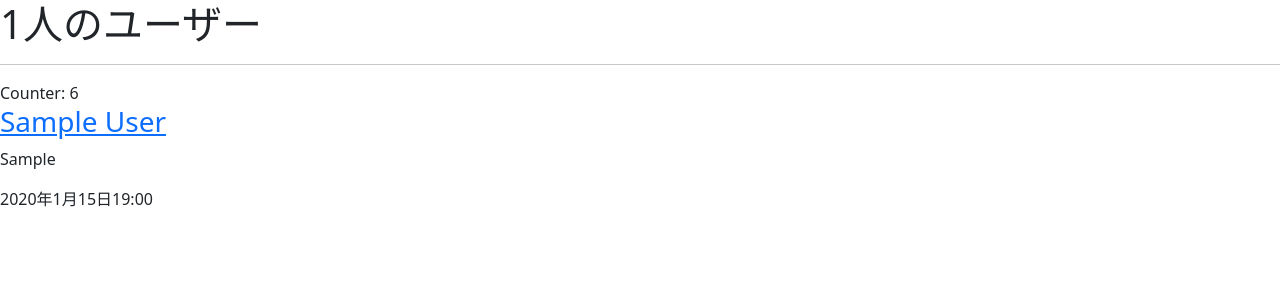
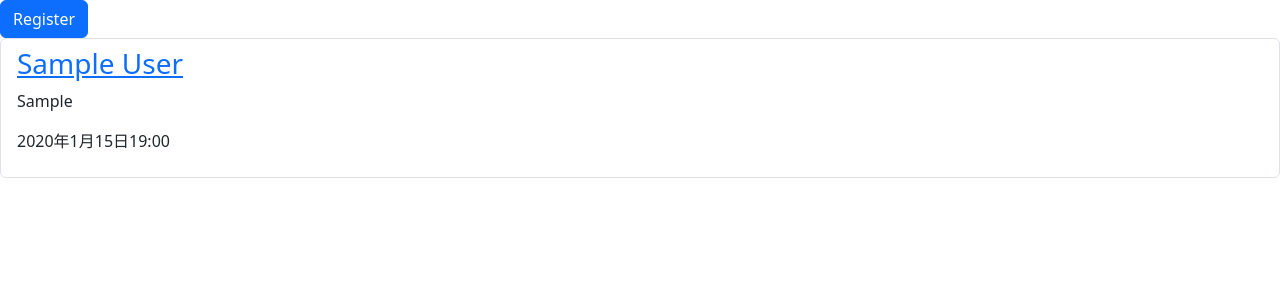
Before and after one commit to YoshihiroUCHIDA/High_Tech_Dreamer, a Django app: page /users/ in a window 1280 px wide. Shown: the top 300 px of the page. Run offline with Django 4.2, Linux system fonts and the light colour scheme; tables that the repository leaves empty hold one stand-in row (values such as "Sample post"); some libraries are stand-ins or nearby versions.

Commit message:
bootstrap5の動作テスト

```diff
--- a/users/templates/users/index.html
+++ b/users/templates/users/index.html
@@ -10,33 +10,17 @@
   </head>
   <body>
     {% if users_list %}
+      {% bootstrap_button button_type="submit" content="Register" size="lg" %}
 
-      <h1>{{users_list|length}}人のユーザー</h1>
-      <hr>
-      <div id="counter">
-        Counter: [[ counter ]]
-      </div>
-
-      <script>
-        const Counter = {
-          data() {
-            return { counter: 0 }
-          },
-          mounted() {
-            setInterval(() => {
-              this.counter++
-            }, 1000)
-          },
-          delimiters: ['[[', ']]']
-        }
-        Vue.createApp(Counter).mount('#counter')
-      </script>
-
-      {% for user in users_list %}
-        <h3><a href="/users/{{user.id}}/">{{user.name}}</a></h3>
-        <p>{{user.school}}</p>
-        <p>{{user.birth}}</p>
-      {% endfor %}
+      <ul class="list-group">
+        {% for user in users_list %}
+        <li class="list-group-item">
+          <h3><a href="/users/{{user.id}}/">{{user.name}}</a></h3>
+          <p>{{user.school}}</p>
+          <p>{{user.birth}}</p>
+        </li>
+        {% endfor %}
+      </ul>
 
     {% else %}
       <p>No Users</p>
```
